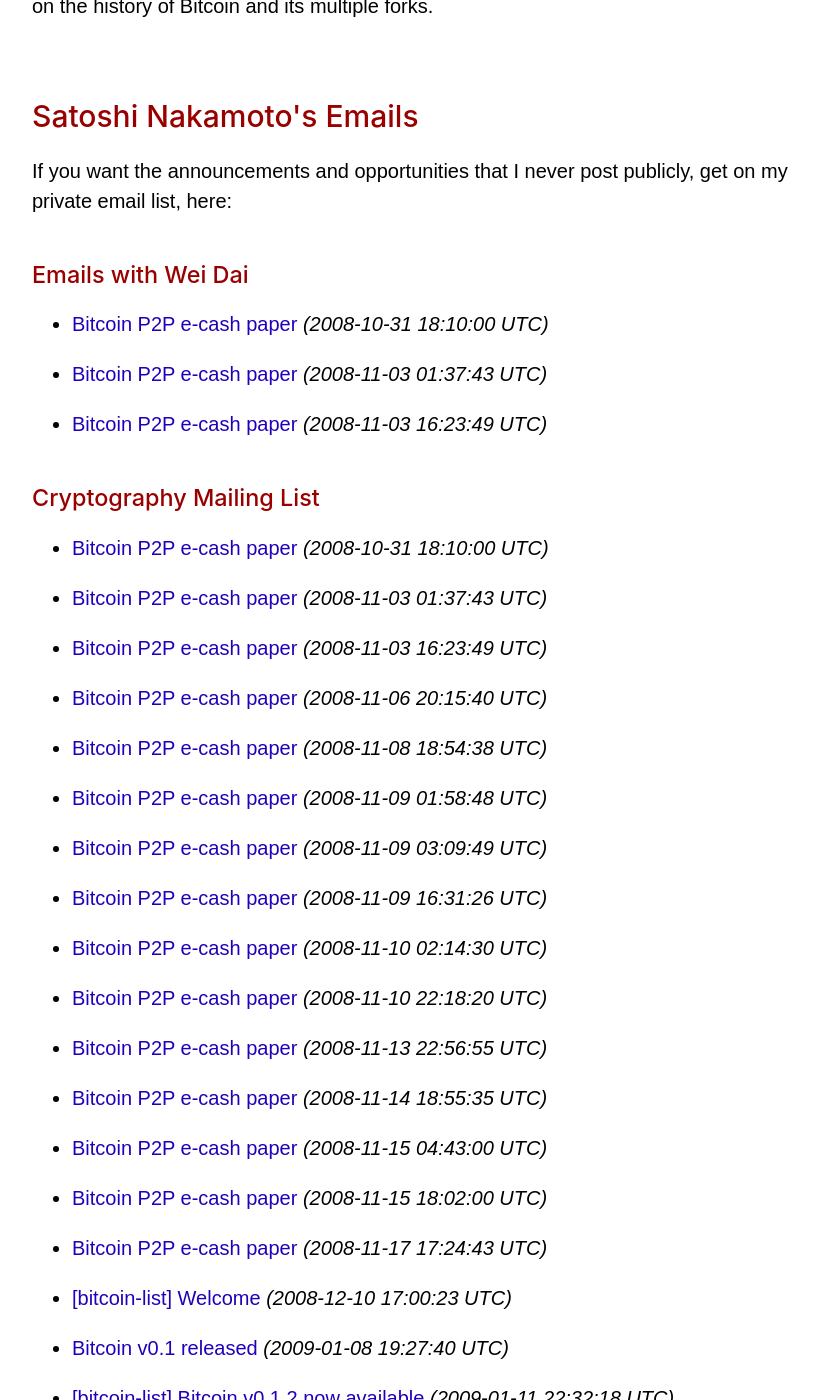
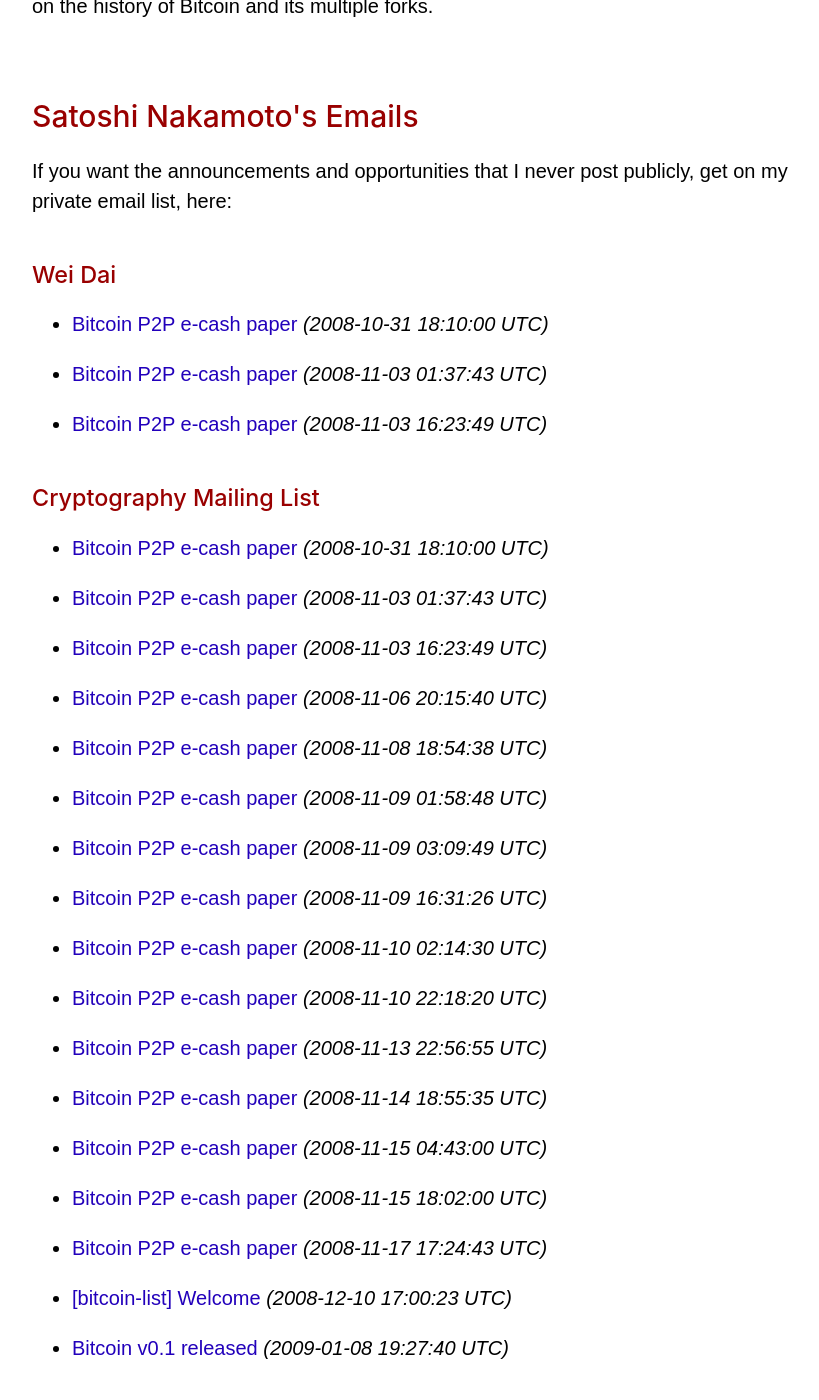
Before and after one commit to nakamotostudies/nakamotostudies.github.io, a Jekyll site: the page built from index.md, in a window 1280 px wide and 1400 px high, scrolled down 229 px. Shown: the whole window, without its empty margins (58-877 px from the left). Built offline with Jekyll 4.4.1, drawn with Linux system fonts in a browser that asks for light colours.

Commit message:
Update index.md

```diff
--- a/index.md
+++ b/index.md
@@ -29,7 +29,7 @@ title: Nakamoto Studies Institute
 If you want the announcements and opportunities that I never post publicly, get on my private email list, here:
 </p>
 
-<h3>Emails with Wei Dai</h3>
+<h3>Wei Dai</h3>
 <ul>
 
 <li><a href="/emails/cryptography/1/">Bitcoin P2P e-cash paper</a> <em>(2008-10-31 18:10:00 UTC)</em></li>
@@ -73,6 +73,11 @@ If you want the announcements and opportunities that I never post publicly, get
    <li><a href="/emails/bitcoin-list/19/">[bitcoin-list] Welcome</a> <em>(2008-12-10 17:00:23 UTC)</em></li>
 
    <li><a href="/emails/cryptography/16/">Bitcoin v0.1 released</a> <em>(2009-01-08 19:27:40 UTC)</em></li>
+
+   </ul>
+   <h3>bitcoin-list</h3>
+
+   <ul>
 
    <li><a href="/emails/bitcoin-list/20/">[bitcoin-list] Bitcoin v0.1.2 now available</a> <em>(2009-01-11 22:32:18 UTC)</em></li>
 
```
